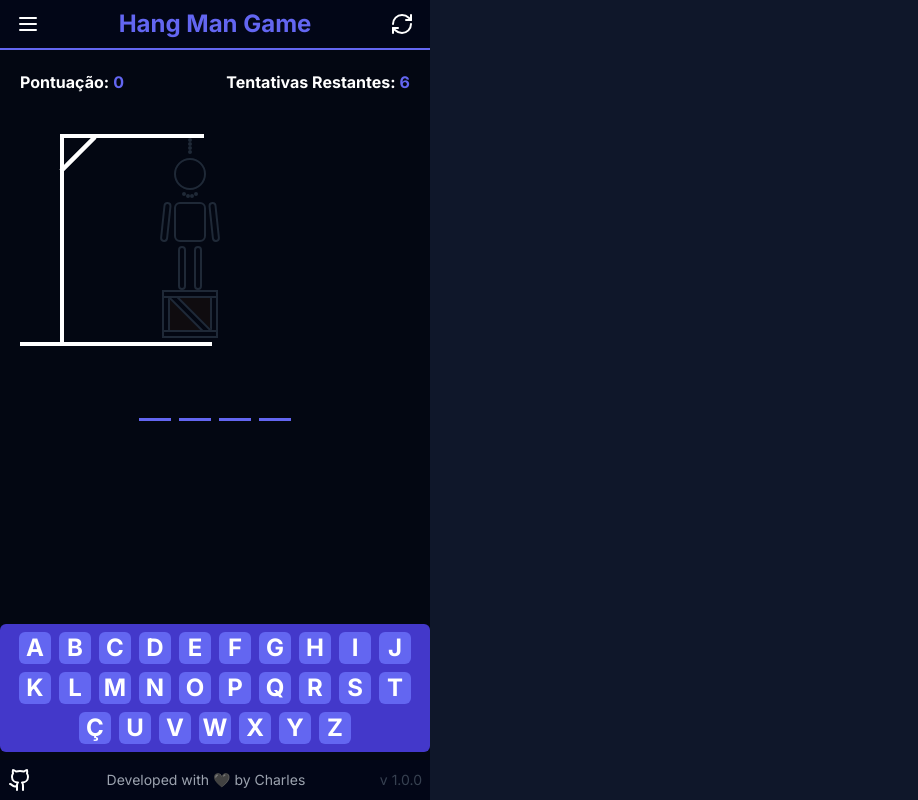
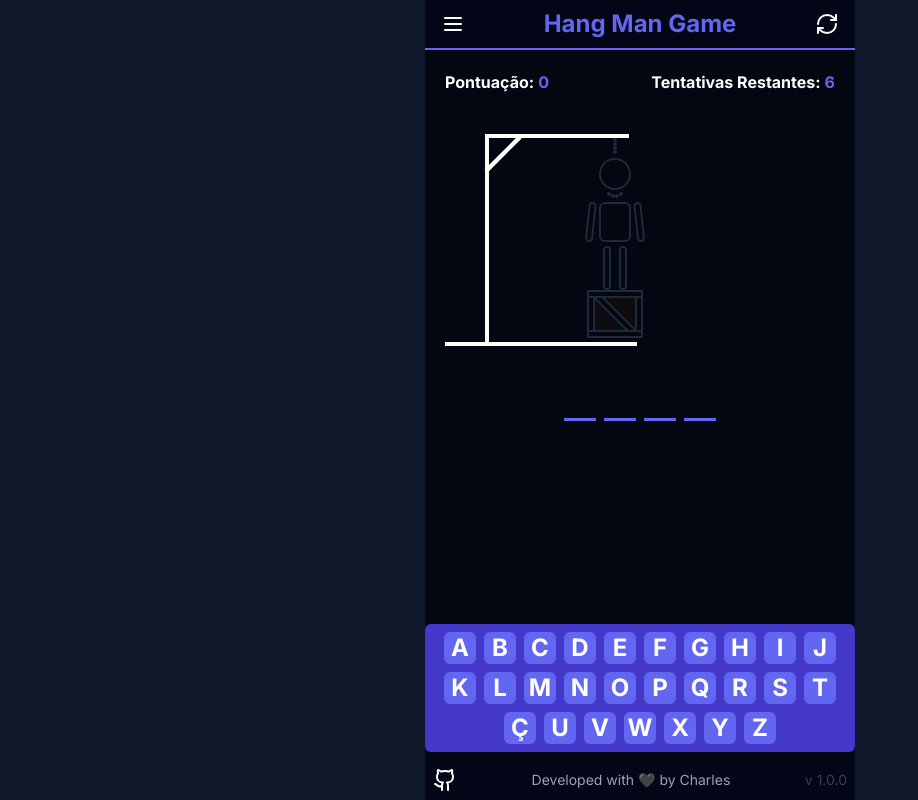
Before and after one commit to charles-mrt/hangman-game, a Next.js app: page / in a window 1280 px wide. Shown: the whole page, without its empty margins (0-918 px from the left). Built offline with nearby package versions, Linux system fonts and the light colour scheme.

Commit message:
style: Center main content on the screen using flexbox

```diff
--- a/src/app/page.tsx
+++ b/src/app/page.tsx
@@ -5,7 +5,7 @@ import { Footer } from './components/Footer'
 
 export default function Home() {
   return (
-    <main className="w-screen h-screen">
+    <main className="w-screen h-screen flex items-center justify-center">
       <div className="max-w-[430px] max-h-[932px] w-full h-full bg-gray-950 flex flex-col justify-between items-center">
         <KeyProvider>
           <WordField />
```
